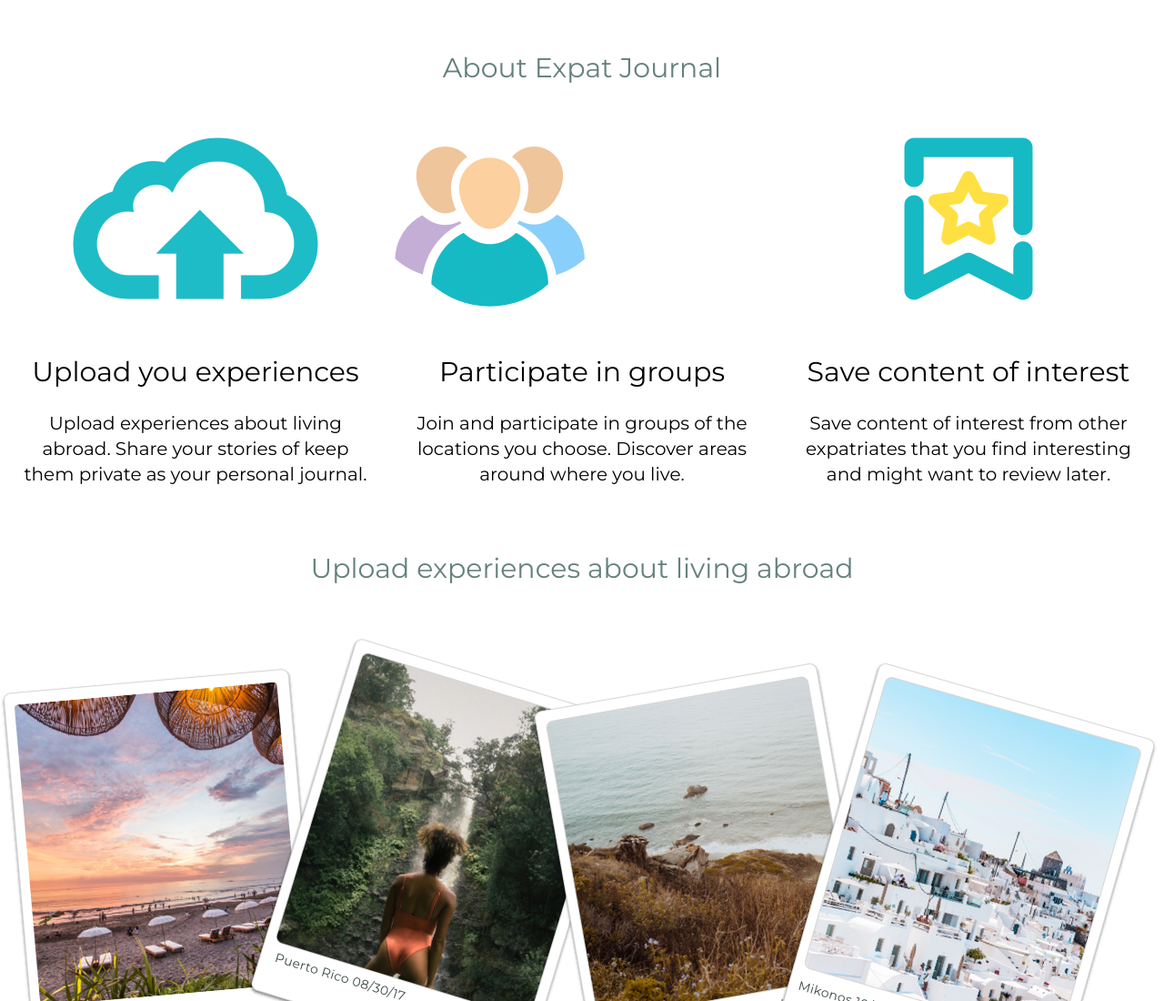
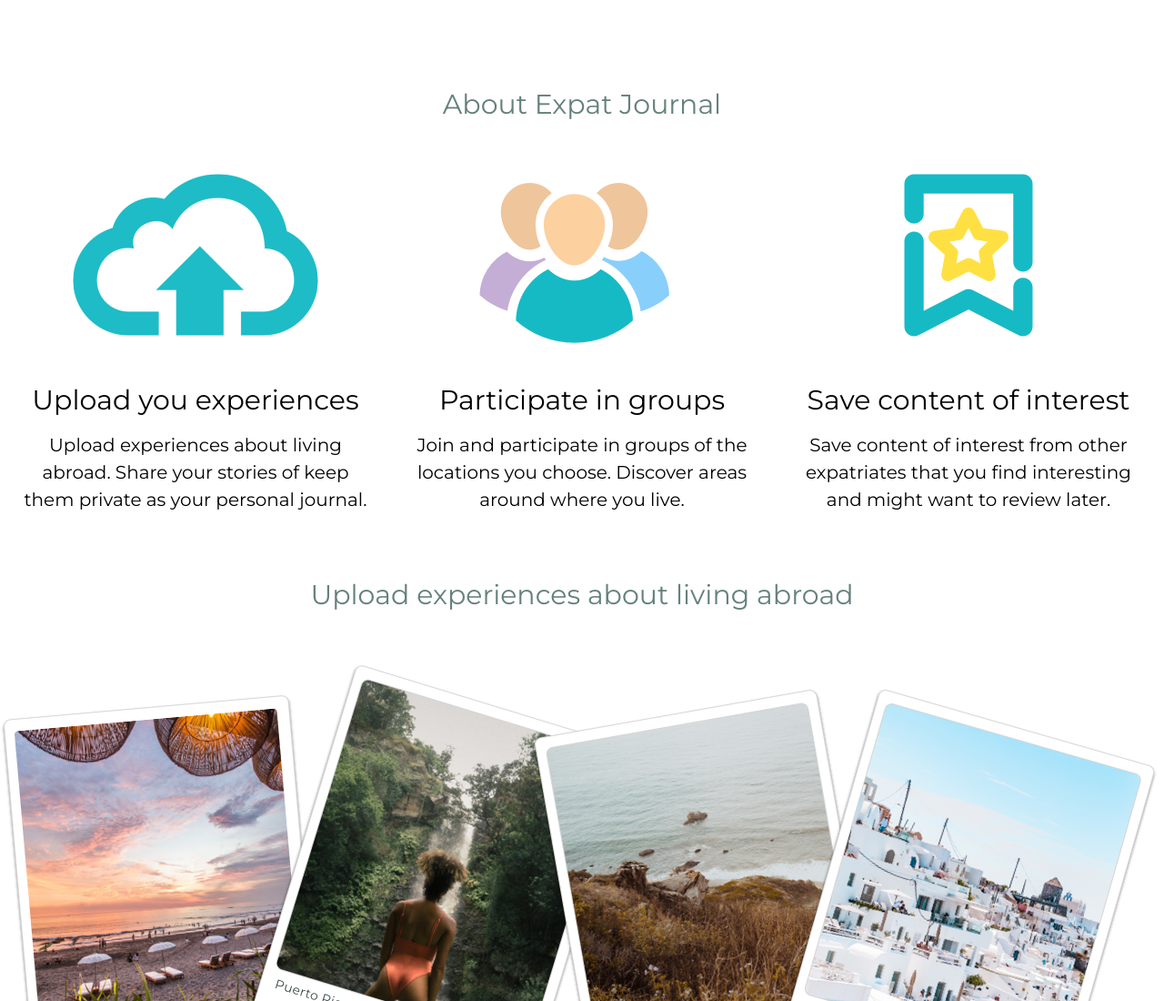
Before and after one commit to jtkoch/expat-journal-marketingpage, a plain HTML site: page index.html in a window 1280 px wide. Shown: the top 1100 px of the page at 91% size. Drawn offline with Linux system fonts and the light colour scheme.

Commit message:
after finishing styling for mobile and desktop all the way

```diff
--- a/css/index.css
+++ b/css/index.css
@@ -182,14 +182,17 @@ body .about .icon3 {
   vertical-align: bottom;
   line-height: 2.8rem;
 }
+body .about .join {
+  margin-left: 22%;
+}
 body .about h1 {
-  font-size: 2rem;
-  padding: 15px;
-}
-body .about p {
   font-size: 3rem;
   padding: 5px;
   margin-top: 40px;
+}
+body .about p {
+  font-size: 2rem;
+  padding: 15px;
 }
 body .about .title {
   text-align: center;
@@ -313,6 +316,9 @@ body .bottom-nav a {
     margin-top: 50px;
     width: 40vw;
   }
+  body .about .join {
+    margin-left: 0%;
+  }
   body .about p {
     color: #65817D;
   }
--- a/index.html
+++ b/index.html
@@ -19,20 +19,20 @@
 
     <div class="icon1">
       <img class="cloud" src="img/icon-uploader-2.png" alt="upload cloud" />
-      <p>Upload you experiences</p>
-      <h1 class="icon">Upload experiences about living abroad. Share your stories of keep them private as your personal journal.</h1>
+      <h1>Upload you experiences</h1>
+      <p class="icon">Upload experiences about living abroad. Share your stories of keep them private as your personal journal.</p>
     </div>
 
     <div class="icon2">
       <img class="join" src="img/group-svgrepo-com.png" alt="three people" />
-      <p>Participate in groups</p>
-      <h1 class="icon">Join and participate in groups of the locations you choose. Discover areas around where you live.</h1>
+      <h1>Participate in groups</h1>
+      <p class="icon">Join and participate in groups of the locations you choose. Discover areas around where you live.</p>
     </div>
 
     <div class="icon3">
       <img class="badge" src="img/save-button-2.png" alt="a badge" />
-      <p>Save content of interest</p>
-      <h1 class="icon">Save content of interest from other expatriates that you find interesting and might want to review later. </h1>
+      <h1>Save content of interest</h1>
+      <p class="icon">Save content of interest from other expatriates that you find interesting and might want to review later. </p>
     </div>
   </section>
 
--- a/less/home-page.less
+++ b/less/home-page.less
@@ -9,14 +9,17 @@ body {
       vertical-align: bottom;
       line-height: 2.8rem;
     }
+    .join {
+      margin-left: 22%;
+    }
     h1 {
-    font-size: 2rem;
-    padding: 15px;
-  }
-  p {
       font-size: 3rem;
       padding: 5px;
       margin-top: 40px;
+    }
+    p {
+      font-size: 2rem;
+      padding: 15px;
     }
     .title {
       .title();
@@ -134,6 +137,9 @@ body {
         margin-top: 50px;
         width: 40vw;
       }
+      .join {
+        margin-left: 0%;
+      }
       p {
         color: @title-font-color;
       }
```
Lines whose indentation alone changed are shown as unchanged.
